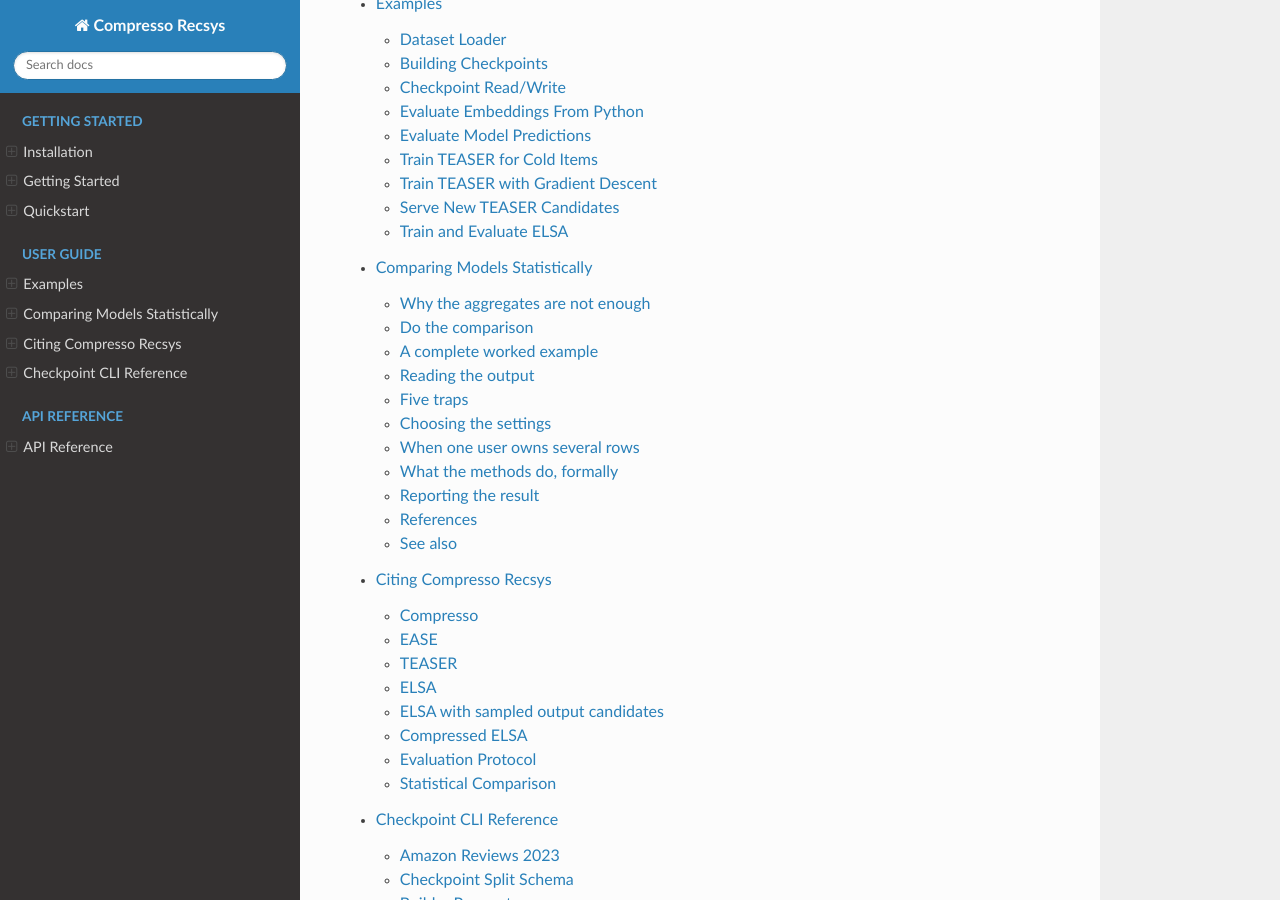
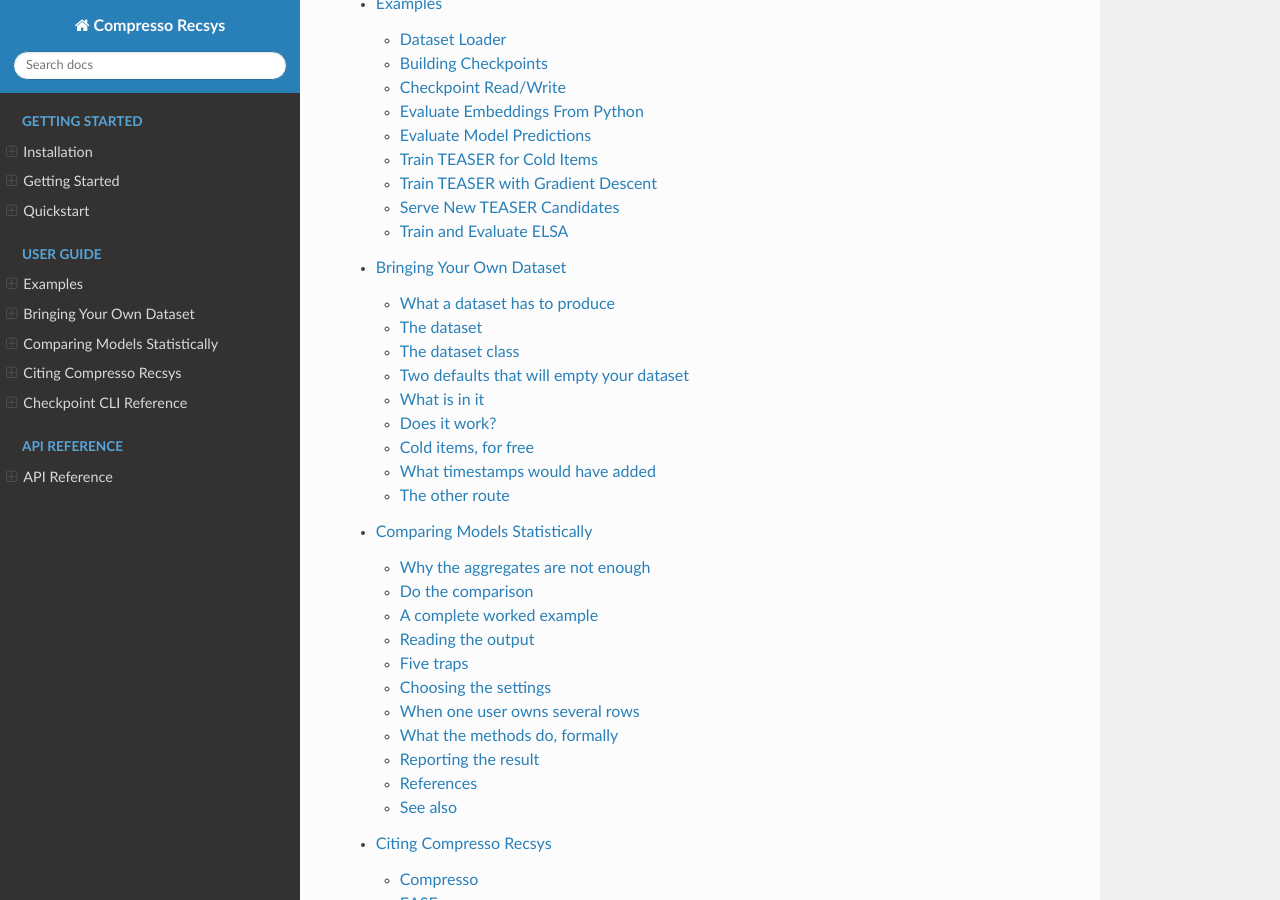
Before and after one commit to zombak79/compresso-recsys, a Sphinx documentation site: the page built from docs/source/index.rst, in a window 1280 px wide and 900 px high, scrolled down 854 px. Built offline with Sphinx 7.4.7 and the Read the Docs theme 3.1.0, drawn with Linux system fonts in a browser that asks for light colours.

Commit message:
Add a bring-your-own-dataset notebook
Renders through nbsphinx with nbsphinx_execute = "never", matching how compresso
already ships docs/source/clustering.ipynb, so outputs are stored rather than
recomputed and the docs build needs no kernel. Authoring needs ipykernel and
nbclient; those stay out of docs/requirements.txt deliberately, since the build
never executes anything.

The dataset is HetRec 2011 Last.fm 2k -- 2.5 MB, tab-separated, plays as the
signal and user tags as item features. Plays rather than the tagging file on
purpose: tagging events carry timestamps and would unlock sequences, but the
features we want *are* tags, so predicting tagging behaviour from tag-derived
features is circular. Plays keep signal and features apart, at the cost of having
no timestamps, and the notebook says what that costs -- no sequences, no temporal
or leave_last_out, no sequential models.

Half the value is the two defaults that silently emptied the dataset while I was
writing it, both now demonstrated rather than described. min_entity_text_words
defaults to 30, tuned for Amazon product descriptions; an artist name is two
words, so every item failed the text filter, restrict_interactions_to_metadata_items
dropped every interaction, and the failure surfaced hundreds of lines away as
"val_users + test_users must be smaller than number of users". And
DatasetSpec.min_value_to_keep defaults to 4.0, a five-star rating threshold,
which silently discards 966 rows of play counts on a scale where the median is
260. The general point the notebook draws: value means whatever your data
measures, and every default compared against it was calibrated on someone
else's units.

Executing it also caught an error in my own prose. I had written that x_train,
train_source_matrix and train_target_matrix are "the same object" under
user_split; the verification cell printed False. They carry the same data, and
the cell now checks that instead.

Two fixes beyond the notebook. html_sourcelink_suffix = "" so the page's source
link is a real .ipynb rather than Sphinx's default .ipynb.txt, which would have
offered an unrunnable text file -- compresso has the same latent problem. And an
nbsphinx_prolog that says where to get the file, since "View page source" does
not read like a download.

```diff
--- a/docs/requirements.txt
+++ b/docs/requirements.txt
@@ -2,4 +2,7 @@
 sphinx-rtd-theme>=3.0
 sphinx-autodoc-typehints>=2.0
 myst-parser>=4.0
+nbsphinx>=0.9
+pypandoc-binary>=1.15
+ipython-pygments-lexers>=1.0
 sphinx-autobuild>=2024.0
--- a/docs/source/conf.py
+++ b/docs/source/conf.py
@@ -55,12 +55,30 @@
     "sphinx.ext.viewcode",
     "sphinx_autodoc_typehints",
     "myst_parser",
+    "nbsphinx",
 ]
 
 autosummary_generate = True
 autodoc_member_order = "bysource"
 autodoc_typehints = "description"
 autoclass_content = "both"
+nbsphinx_execute = "never"
+# Sphinx appends ".txt" to copied sources by default, which would offer the
+# notebook as an unrunnable text file. Clearing the suffix makes the page's
+# source link a real .ipynb, and the prolog says so above every notebook.
+html_sourcelink_suffix = ""
+nbsphinx_prolog = """
+.. raw:: html
+
+    <div class="admonition tip">
+      <p class="admonition-title">Run this notebook</p>
+      <p>
+        Download it with the <em>View page source</em> link at the top right,
+        or from the repository at
+        <code>docs/source/{{ env.doc2path(env.docname, base=None)|basename }}</code>.
+      </p>
+    </div>
+"""
 
 napoleon_google_docstring = True
 napoleon_numpy_docstring = True
--- a/docs/source/index.rst
+++ b/docs/source/index.rst
@@ -22,6 +22,7 @@
    :caption: User Guide
 
    examples
+   bring-your-own-dataset
    statistical-comparison
    citing
    cli-reference
```
Also changed, not shown: docs/source/bring-your-own-dataset.ipynb (added).
